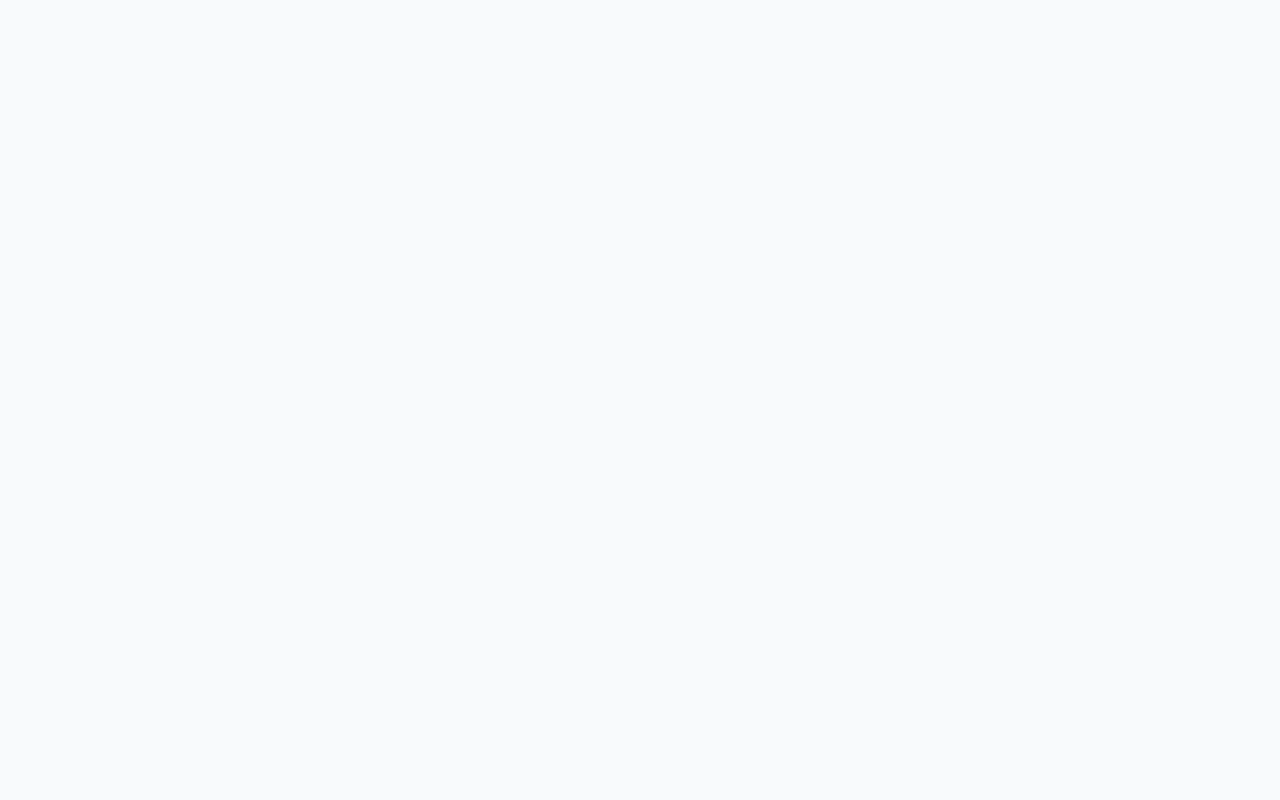
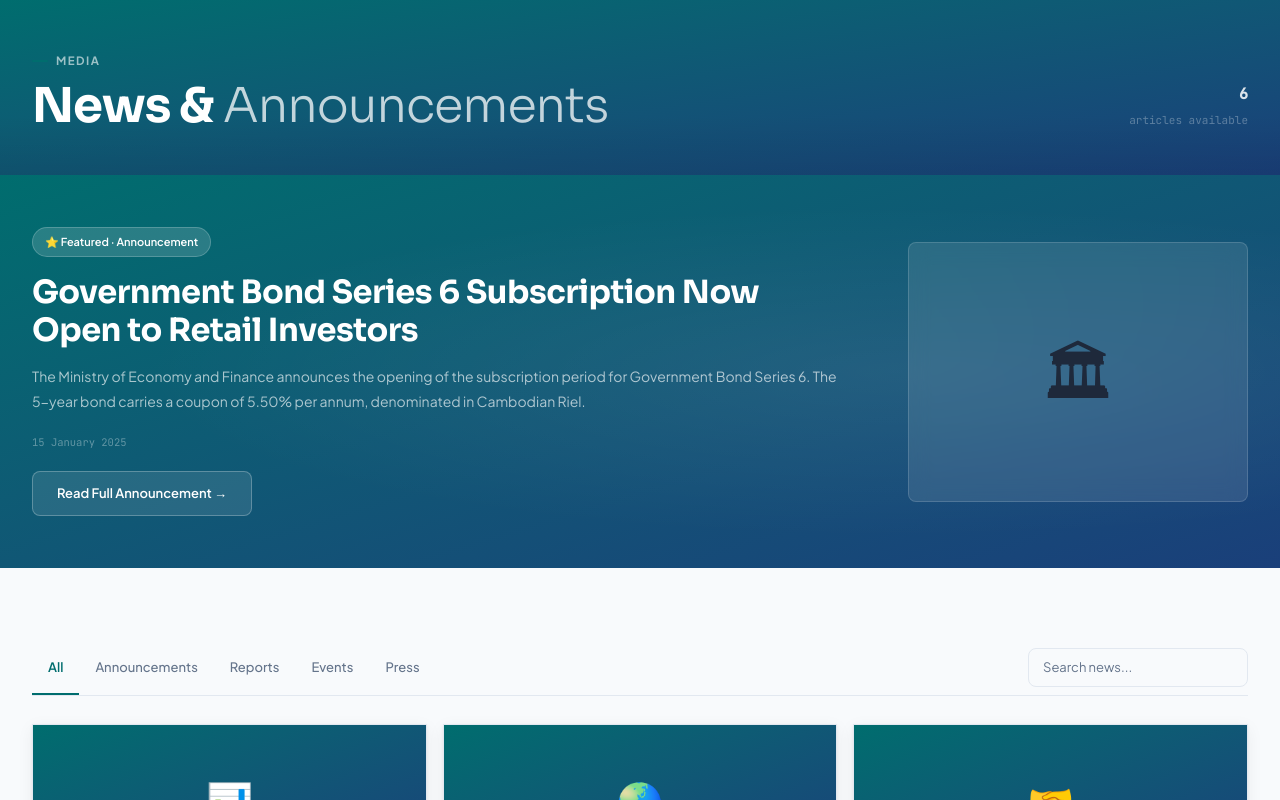
Before and after one commit to Pitou911/gdicdm-frontend, a React (Vite) app: page /news in a window 1280 px wide. Before the commit this address had no page. Shown: the top 800 px of the page. Built offline with nearby package versions, Linux system fonts and the light colour scheme.

Commit message:
finished the news page

```diff
--- a/src/App.jsx
+++ b/src/App.jsx
@@ -9,6 +9,7 @@ import Contact from './pages/Contact'
 import DebtData from './pages/DebtData'
 import Documents from './pages/Documents'
 import Education from './pages/Education'
+import News from './pages/News'
 
 export default function App() {
   return (
@@ -24,6 +25,7 @@ export default function App() {
         <Route path='/debt' element={<DebtData/>}/>
         <Route path='/documents' element={<Documents/>}/>
         <Route path='/education' element={<Education/>}/>
+        <Route path='/news' element={<News/>}/>
       </Routes>
       </BrowserRouter>
     </LanguageProvider>
--- a/src/pages/Documents.jsx
+++ b/src/pages/Documents.jsx
@@ -35,7 +35,7 @@ export default function Documents(){
             <div className="bg-linear-to-br from-teal to-blue pt-13 pb-11 relative overflow-hidden after:content-[''] after:absolute after:bottom-0 after:left-0 after:right-0 after:h-15 after:bg-[linear-gradient(transparent,rgba(0,0,0,0.08))]">
                 <div className='max-w-325 mx-auto px-8 grid grid-cols-[1fr_auto] items-end gap-10 relative z-10'>
                     <div>
-                        <div className="flex items-center gap-2 mb-2.5 text-[11.5px] font-bold tracking-[1.5px] uppercase text-teal-600 before:content-[''] before:w-4 before:h-0.5 before:bg-teal before:rounded-[1px]">
+                        <div className="flex items-center gap-2 mb-2.5 text-[11.5px] font-bold tracking-[1.5px] uppercase text-[rgba(255,255,255,0.6)] before:content-[''] before:w-4 before:h-0.5 before:bg-teal before:rounded-[1px]">
                             Document Library
                         </div>
                         <div className='font-display text-[48px] font-bold text-white leading-[1.05] tracking-[-1px]'>
--- a/src/pages/Education.jsx
+++ b/src/pages/Education.jsx
@@ -35,7 +35,7 @@ export default function Education(){
             <div className="bg-linear-to-br from-green to-green-2 pt-13 pb-11 relative overflow-hidden after:content-[''] after:absolute after:bottom-0 after:left-0 after:right-0 after:h-15 after:bg-[linear-gradient(transparent,rgba(0,0,0,0.08))]">
                 <div className='max-w-325 mx-auto px-8 grid grid-cols-[1fr_auto] items-end gap-10 relative z-10'>
                     <div>
-                        <div className="flex items-center gap-2 mb-2.5 text-[11.5px] font-bold tracking-[1.5px] uppercase text-teal-600 before:content-[''] before:w-4 before:h-0.5 before:bg-teal before:rounded-[1px]">
+                        <div className="flex items-center gap-2 mb-2.5 text-[11.5px] font-bold tracking-[1.5px] uppercase text-[rgba(255,255,255,0.6)] before:content-[''] before:w-4 before:h-0.5 before:bg-teal before:rounded-[1px]">
                             Learning Resources
                         </div>
                         <div className='font-display text-[48px] font-bold text-white leading-[1.05] tracking-[-1px]'>
--- /dev/null
+++ b/src/pages/News.jsx
@@ -0,0 +1,129 @@
+import { useState } from 'react';
+import NewsCard from '../components/NewsCard';
+
+const news = [
+    { icon: "📊", category: "Report",       title: "Q3 2024 Public Debt Bulletin Published",                              date: "20 October 2024" },
+    { icon: "🌏", category: "Event",        title: "GDICDM at ADB Regional Debt Management Forum, Manila",                date: "5 September 2024" },
+    { icon: "🤝", category: "Announcement", title: "MOU Signed with Japan International Cooperation Agency",              date: "12 August 2024" },
+    { icon: "📈", category: "Announcement", title: "Government Bond Series 5 Fully Subscribed",                           date: "30 March 2024" },
+    { icon: "🎓", category: "Event",        title: "Financial Literacy Workshop for Retail Investors — Phnom Penh",       date: "15 February 2024" },
+    { icon: "📋", category: "Press",        title: "MEF Issues Official Statement on 2024 Borrowing Plan",                date: "8 January 2024" },
+];
+
+const TAB_MAP = {
+    'All': null,
+    'Announcements': 'Announcement',
+    'Reports': 'Report',
+    'Events': 'Event',
+    'Press': 'Press',
+};
+
+export default function News(){
+    const [activeTab, setActiveTab] = useState('All');
+    const [search, setSearch] = useState('');
+    const tabs = ['All', 'Announcements', 'Reports', 'Events', 'Press'];
+
+    const filtered = news.filter(n => {
+        const matchesTab = activeTab === 'All' || n.category === TAB_MAP[activeTab];
+        const matchesSearch = n.title.toLowerCase().includes(search.toLowerCase());
+        return matchesTab && matchesSearch;
+    });
+
+    return (
+        <>
+            {/* page header */}
+            <div className="bg-linear-to-br from-teal to-blue pt-13 pb-11 relative overflow-hidden after:content-[''] after:absolute after:bottom-0 after:left-0 after:right-0 after:h-15 after:bg-[linear-gradient(transparent,rgba(0,0,0,0.08))]">
+                <div className='max-w-325 mx-auto px-8 grid grid-cols-[1fr_auto] items-end gap-10 relative z-10'>
+                    <div>
+                        <div className="flex items-center gap-2 mb-2.5 text-[11.5px] font-bold tracking-[1.5px] uppercase text-white/60 before:content-[''] before:w-4 before:h-0.5 before:bg-teal before:rounded-[1px]">
+                            Media
+                        </div>
+                        <div className='font-display text-[48px] font-bold text-white leading-[1.05] tracking-[-1px]'>
+                            News &amp; <em className='not-italic text-white/75 font-light'>Announcements</em>
+                        </div>
+                    </div>
+                    <div className='font-mono text-[11px] text-white/30 text-right leading-loose'>
+                        <strong className='text-white/85 text-[15px] block font-semibold'>{filtered.length}</strong>
+                        articles available
+                    </div>
+                </div>
+            </div>
+
+            {/* nf-wrap — featured article */}
+            <div className="bg-linear-to-br from-teal to-blue relative overflow-hidden before:content-[''] before:absolute before:inset-0 before:bg-[radial-gradient(ellipse_at_70%_50%,rgba(255,255,255,0.07),transparent_60%)]">
+                <div className='max-w-325 mx-auto px-8 py-13 grid grid-cols-[1fr_340px] gap-14 items-center relative z-10'>
+                    <div>
+                        {/* nf-chip */}
+                        <div className='inline-flex items-center gap-1.5 bg-white/15 text-white text-[11px] font-semibold px-3 py-1.25 rounded-[20px] mb-4 border border-white/20'>
+                            ⭐ Featured · Announcement
+                        </div>
+                        {/* nf-h */}
+                        <div className='font-display text-[32px] font-bold text-white leading-[1.2] mb-3.5 tracking-[-0.5px]'>
+                            Government Bond Series 6 Subscription Now Open to Retail Investors
+                        </div>
+                        {/* nf-ex */}
+                        <p className='text-[14px] text-white/65 leading-[1.8] mb-5'>
+                            The Ministry of Economy and Finance announces the opening of the subscription period for Government Bond Series 6. The 5-year bond carries a coupon of 5.50% per annum, denominated in Cambodian Riel.
+                        </p>
+                        {/* nf-date */}
+                        <div className='font-mono text-[10.5px] text-white/35'>15 January 2025</div>
+                        <button className='px-6 py-2.75 bg-white/10 text-white font-semibold text-[13px] border border-white/25 rounded-sm transition-all duration-150 hover:bg-white/20 inline-block mt-5'>
+                            Read Full Announcement →
+                        </button>
+                    </div>
+                    {/* nf-img-box */}
+                    <div className='h-65 bg-white/10 rounded-sm border border-white/15 flex items-center justify-center text-[64px] backdrop-blur-[10px]'>
+                        🏛
+                    </div>
+                </div>
+            </div>
+
+            <div className='py-18 bg-snow'>
+                <div className='max-w-325 mx-auto px-8'>
+
+                    {/* fbar inline */}
+                    <div className='flex items-center overflow-x-auto mb-7 border-b border-light-2'>
+                        {tabs.map(tab => (
+                            <div
+                                key={tab}
+                                onClick={() => setActiveTab(tab)}
+                                className={`px-4 py-3.75 text-[13px] cursor-pointer whitespace-nowrap border-b-2 -mb-px transition-all duration-150
+                                    ${activeTab === tab
+                                        ? 'font-semibold text-teal border-teal'
+                                        : 'font-medium text-text-3 border-transparent hover:text-text'
+                                    }`}
+                            >
+                                {tab}
+                            </div>
+                        ))}
+                        <div className='ml-auto py-2 shrink-0'>
+                            <input
+                                className='border-[1.5px] border-light-2 px-3.5 py-2 text-[13px] font-body outline-none text-text bg-snow rounded-sm w-55 transition-[border-color] duration-150 focus:border-teal placeholder:text-text-3'
+                                type='text'
+                                placeholder='Search news...'
+                                value={search}
+                                onChange={e => setSearch(e.target.value)}
+                            />
+                        </div>
+                    </div>
+
+                    {/* results */}
+                    {filtered.length > 0 ? (
+                        <div className='grid grid-cols-3 gap-4'>
+                            {filtered.map((n, i) => (
+                                <NewsCard key={i} icon={n.icon} category={n.category} title={n.title} date={n.date} />
+                            ))}
+                        </div>
+                    ) : (
+                        <div className='text-center py-16 text-text-3'>
+                            <div className='text-[32px] mb-3'>📭</div>
+                            <div className='text-[15px] font-semibold text-text-2 mb-1'>No articles found</div>
+                            <div className='text-[13px]'>Try adjusting your search or filter.</div>
+                        </div>
+                    )}
+
+                </div>
+            </div>
+        </>
+    );
+}
```
